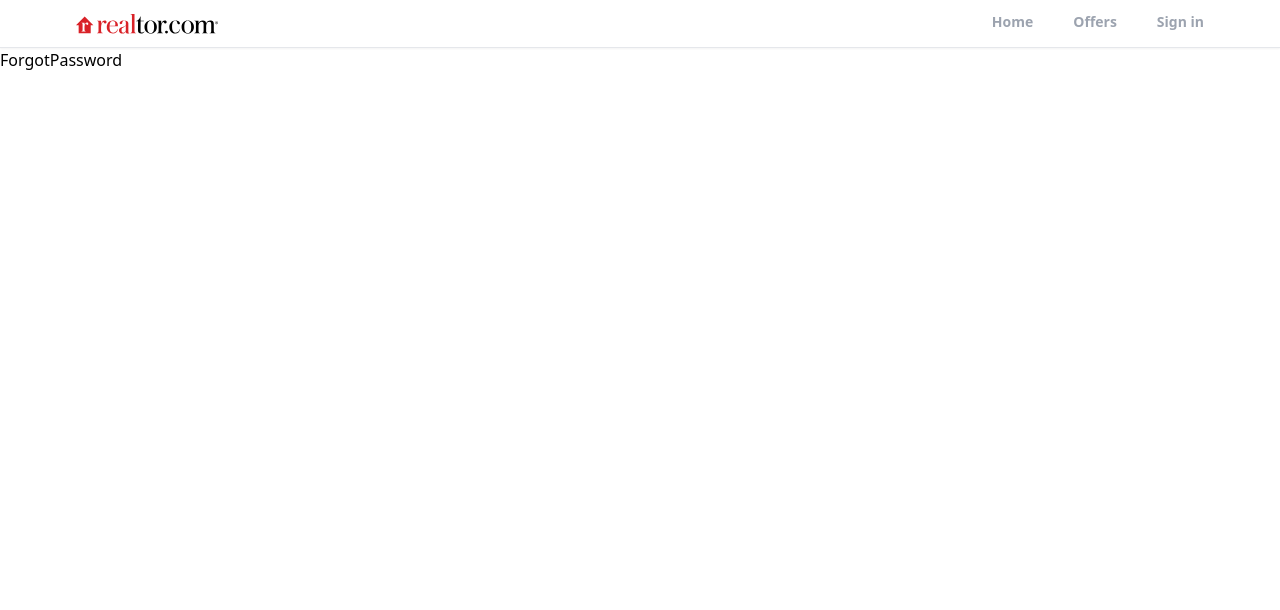
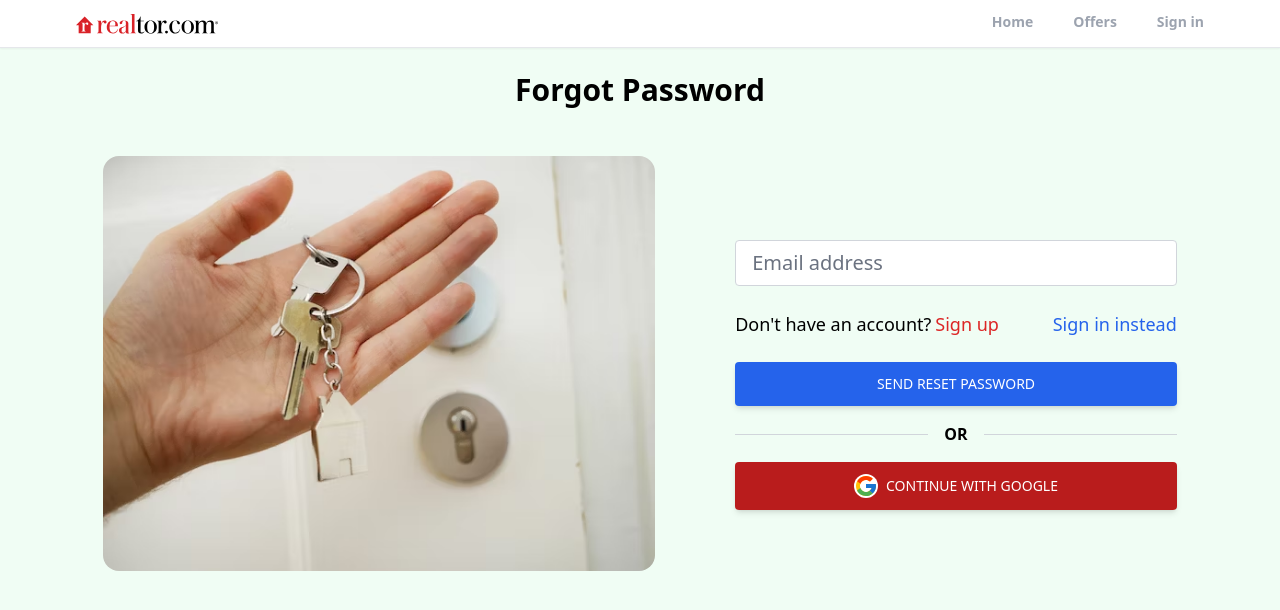
Before and after one commit to liebe-developing/realtor-clone-react, a React (Create React App) app: page /forgot-password in a window 1280 px wide. Shown: the top 610 px of the page. Built offline with nearby package versions, Linux system fonts and the light colour scheme.

Commit message:
create sign in, sign up and forgot password pages and oauth component

```diff
--- a/package.json
+++ b/package.json
@@ -8,6 +8,7 @@
     "@testing-library/user-event": "^13.5.0",
     "react": "^18.2.0",
     "react-dom": "^18.2.0",
+    "react-icons": "^4.10.1",
     "react-router": "^6.14.2",
     "react-router-dom": "^6.14.2",
     "react-scripts": "5.0.1",
@@ -38,6 +39,7 @@
     ]
   },
   "devDependencies": {
+    "@tailwindcss/forms": "^0.5.4",
     "autoprefixer": "^10.4.14",
     "postcss": "^8.4.27",
     "tailwindcss": "^3.3.3"
--- /dev/null
+++ b/src/components/OAuth.jsx
@@ -0,0 +1,11 @@
+import { FcGoogle } from "react-icons/fc";
+const OAuth = () => {
+  return (
+    <button className="flex justify-center items-center gap-2 w-full bg-red-700 text-white px-7 py-3 uppercase text-sm font-medium hover:bg-red-800 active:bg-red-900 shadow-md hover:shadow-lg active:shadow-lg transition duration-150 ease-in-out rounded">
+      <FcGoogle className="text-2xl bg-white rounded-full" />
+      Continue with Google
+    </button>
+  );
+};
+
+export default OAuth;
--- a/src/index.css
+++ b/src/index.css
@@ -2,9 +2,19 @@
 @tailwind components;
 @tailwind utilities;
 
+body {
+  background-color: rgb(240, 253, 244);
+}
 /* Header */
 @layer components {
   .header_nav_items {
     @apply cursor-pointer py-3 text-sm font-semibold text-gray-400 border-b-[3px] border-b-transparent hover:border-b-[3px] hover:border-b-red-500;
   }
 }
+
+/* Sign in Page */
+@layer components {
+  .signin_input {
+    @apply w-full px-4 py-2 text-xl text-gray-700 bg-white border-gray-300 rounded transition ease-in-out mb-6;
+  }
+}
--- a/src/pages/ForgotPassword.jsx
+++ b/src/pages/ForgotPassword.jsx
@@ -1,9 +1,68 @@
-import React from 'react'
+import React, { useState } from "react";
+
+import Key from "../assets/images/key.avif";
+import { Link } from "react-router-dom";
+import OAuth from "../components/OAuth";
 
 const ForgotPassword = () => {
+  const [email, setEmail] = useState("");
+
+  const handleInputChange = (e) => {
+    setEmail(e.target.value);
+  };
   return (
-    <div>ForgotPassword</div>
-  )
-}
+    <section>
+      <h1 className="text-3xl text-center mt-6 font-bold">Forgot Password</h1>
+      <div className="flex flex-wrap justify-center items-center px-6 py-12 max-w-6xl mx-auto">
+        <div className="md:w-[67%] lg:w-[50%] mb-12 md:mb-6">
+          <img src={Key} alt="Key" className="w-full rounded-2xl" />
+        </div>
+        <div className="w-full md:w-[67%] lg:w-[40%] lg:ml-20">
+          <form>
+            <input
+              id="email"
+              type="email"
+              placeholder="Email address"
+              className="signin_input"
+              value={email}
+              onChange={handleInputChange}
+            />
 
-export default ForgotPassword
+            <div className="flex justify-between whitespace-nowrap text-sm sm:text-lg">
+              <p className="mb-6">
+                Don't have an account?
+                <Link
+                  to="/sign-up"
+                  className="text-red-600 hover:text-red-700 transition duration-200 ease-in-out ml-1"
+                >
+                  Sign up
+                </Link>
+              </p>
+              <p>
+                <Link
+                  to="/sign-in"
+                  className="text-blue-600 hover:text-blue-800 transition duration-200 ease-in-out"
+                >
+                  Sign in instead
+                </Link>
+              </p>
+            </div>
+            <button
+              type="submit"
+              className="w-full bg-blue-600 text-white px-7 py-3 text-sm font-medium uppercase rounded shadow-md hover:bg-blue-700 transition duration-150 ease-in-out hover:shadow-lg active:bg-blue-800"
+            >
+              send reset password
+            </button>
+
+            <div className="my-4 before:border-t flex before:flex-1 items-center before:border-gray-300 after:border-t after:flex-1 after:border-gray-300">
+              <p className="text-center font-semibold mx-4">OR</p>
+            </div>
+            <OAuth />
+          </form>
+        </div>
+      </div>
+    </section>
+  );
+};
+
+export default ForgotPassword;
--- a/src/pages/SignIn.jsx
+++ b/src/pages/SignIn.jsx
@@ -1,9 +1,99 @@
-import React from 'react'
+import React, { useState } from "react";
+import { AiFillEye, AiFillEyeInvisible } from "react-icons/ai";
+
+import Key from "../assets/images/key.avif";
+import { Link } from "react-router-dom";
+import OAuth from "../components/OAuth";
 
 const SignIn = () => {
+  const [showPassword, setShowPassword] = useState(false);
+
+  const [formData, setFormData] = useState({
+    email: "",
+    password: "",
+  });
+  const { email, password } = formData;
+
+  const handleInputChange = (e) => {
+    setFormData((prevState) => ({
+      ...prevState,
+      [e.target.id]: e.target.value,
+    }));
+  };
   return (
-    <div>SignIn</div>
-  )
-}
+    <section>
+      <h1 className="text-3xl text-center mt-6 font-bold">Sign In</h1>
+      <div className="flex flex-wrap justify-center items-center px-6 py-12 max-w-6xl mx-auto">
+        <div className="md:w-[67%] lg:w-[50%] mb-12 md:mb-6">
+          <img src={Key} alt="Key" className="w-full rounded-2xl" />
+        </div>
+        <div className="w-full md:w-[67%] lg:w-[40%] lg:ml-20">
+          <form>
+            <input
+              id="email"
+              type="email"
+              placeholder="Email address"
+              className="signin_input"
+              value={email}
+              onChange={handleInputChange}
+            />
+            <div className="relative flex items-center">
+              <input
+                id="password"
+                type={showPassword ? "text" : "password"}
+                placeholder="Password"
+                className="signin_input"
+                value={password}
+                onChange={handleInputChange}
+              />
+              {showPassword ? (
+                <AiFillEye
+                  onClick={() => setShowPassword((prevState) => !prevState)}
+                  className="absolute right-3 top-3 text-xl cursor-pointer"
+                />
+              ) : (
+                <AiFillEyeInvisible
+                  onClick={() => setShowPassword((prevState) => !prevState)}
+                  className="absolute right-3 top-3 text-xl cursor-pointer"
+                />
+              )}
+            </div>
 
-export default SignIn
+            <div className="flex justify-between whitespace-nowrap text-sm sm:text-lg">
+              <p className="mb-6">
+                Don't have an account?
+                <Link
+                  to="/sign-up"
+                  className="text-red-600 hover:text-red-700 transition duration-200 ease-in-out ml-1"
+                >
+                  Register
+                </Link>
+              </p>
+              <p>
+                <Link
+                  to="/forgot-password"
+                  className="text-blue-600 hover:text-blue-800 transition duration-200 ease-in-out"
+                >
+                  Forgot password?
+                </Link>
+              </p>
+            </div>
+            <button
+              type="submit"
+              className="w-full bg-blue-600 text-white px-7 py-3 text-sm font-medium uppercase rounded shadow-md hover:bg-blue-700 transition duration-150 ease-in-out hover:shadow-lg active:bg-blue-800"
+            >
+              Sign in
+            </button>
+
+            <div className="my-4 before:border-t flex before:flex-1 items-center before:border-gray-300 after:border-t after:flex-1 after:border-gray-300">
+              <p className="text-center font-semibold mx-4">OR</p>
+            </div>
+            <OAuth />
+          </form>
+        </div>
+      </div>
+    </section>
+  );
+};
+
+export default SignIn;
--- a/src/pages/SignUp.jsx
+++ b/src/pages/SignUp.jsx
@@ -1,9 +1,108 @@
-import React from 'react'
+import React, { useState } from "react";
+import { AiFillEye, AiFillEyeInvisible } from "react-icons/ai";
+
+import Key from "../assets/images/key.avif";
+import { Link } from "react-router-dom";
+import OAuth from "../components/OAuth";
 
 const SignUp = () => {
+  const [showPassword, setShowPassword] = useState(false);
+
+  const [formData, setFormData] = useState({
+    name: "",
+    email: "",
+    password: "",
+  });
+  const { name, email, password } = formData;
+
+  const handleInputChange = (e) => {
+    setFormData((prevState) => ({
+      ...prevState,
+      [e.target.id]: e.target.value,
+    }));
+  };
   return (
-    <div>SignUp</div>
-  )
-}
+    <section>
+      <h1 className="text-3xl text-center mt-6 font-bold">Sign Up</h1>
+      <div className="flex flex-wrap justify-center items-center px-6 py-12 max-w-6xl mx-auto">
+        <div className="md:w-[67%] lg:w-[50%] mb-12 md:mb-6">
+          <img src={Key} alt="Key" className="w-full rounded-2xl" />
+        </div>
+        <div className="w-full md:w-[67%] lg:w-[40%] lg:ml-20">
+          <form>
+            <input
+              id="name"
+              type="text"
+              placeholder="Full name"
+              className="signin_input"
+              value={name}
+              onChange={handleInputChange}
+            />
+            <input
+              id="email"
+              type="email"
+              placeholder="Email address"
+              className="signin_input"
+              value={email}
+              onChange={handleInputChange}
+            />
+            <div className="relative flex items-center">
+              <input
+                id="password"
+                type={showPassword ? "text" : "password"}
+                placeholder="Password"
+                className="signin_input"
+                value={password}
+                onChange={handleInputChange}
+              />
+              {showPassword ? (
+                <AiFillEye
+                  onClick={() => setShowPassword((prevState) => !prevState)}
+                  className="absolute right-3 top-3 text-xl cursor-pointer"
+                />
+              ) : (
+                <AiFillEyeInvisible
+                  onClick={() => setShowPassword((prevState) => !prevState)}
+                  className="absolute right-3 top-3 text-xl cursor-pointer"
+                />
+              )}
+            </div>
 
-export default SignUp
+            <div className="flex justify-between whitespace-nowrap text-sm sm:text-lg">
+              <p className="mb-6">
+                Have an account?
+                <Link
+                  to="/sign-in"
+                  className="text-red-600 hover:text-red-700 transition duration-200 ease-in-out ml-1"
+                >
+                  Sign in
+                </Link>
+              </p>
+              <p>
+                <Link
+                  to="/forgot-password"
+                  className="text-blue-600 hover:text-blue-800 transition duration-200 ease-in-out"
+                >
+                  Forgot password?
+                </Link>
+              </p>
+            </div>
+            <button
+              type="submit"
+              className="w-full bg-blue-600 text-white px-7 py-3 text-sm font-medium uppercase rounded shadow-md hover:bg-blue-700 transition duration-150 ease-in-out hover:shadow-lg active:bg-blue-800"
+            >
+              Sign up
+            </button>
+
+            <div className="my-4 before:border-t flex before:flex-1 items-center before:border-gray-300 after:border-t after:flex-1 after:border-gray-300">
+              <p className="text-center font-semibold mx-4">OR</p>
+            </div>
+            <OAuth />
+          </form>
+        </div>
+      </div>
+    </section>
+  );
+};
+
+export default SignUp;
--- a/tailwind.config.js
+++ b/tailwind.config.js
@@ -4,5 +4,5 @@
   theme: {
     extend: {},
   },
-  plugins: [],
+  plugins: [require("@tailwindcss/forms")],
 };
```
Also changed, not shown: src/assets/images/key.avif (added), 1 other file (tests, documents, lock files or other folders).
